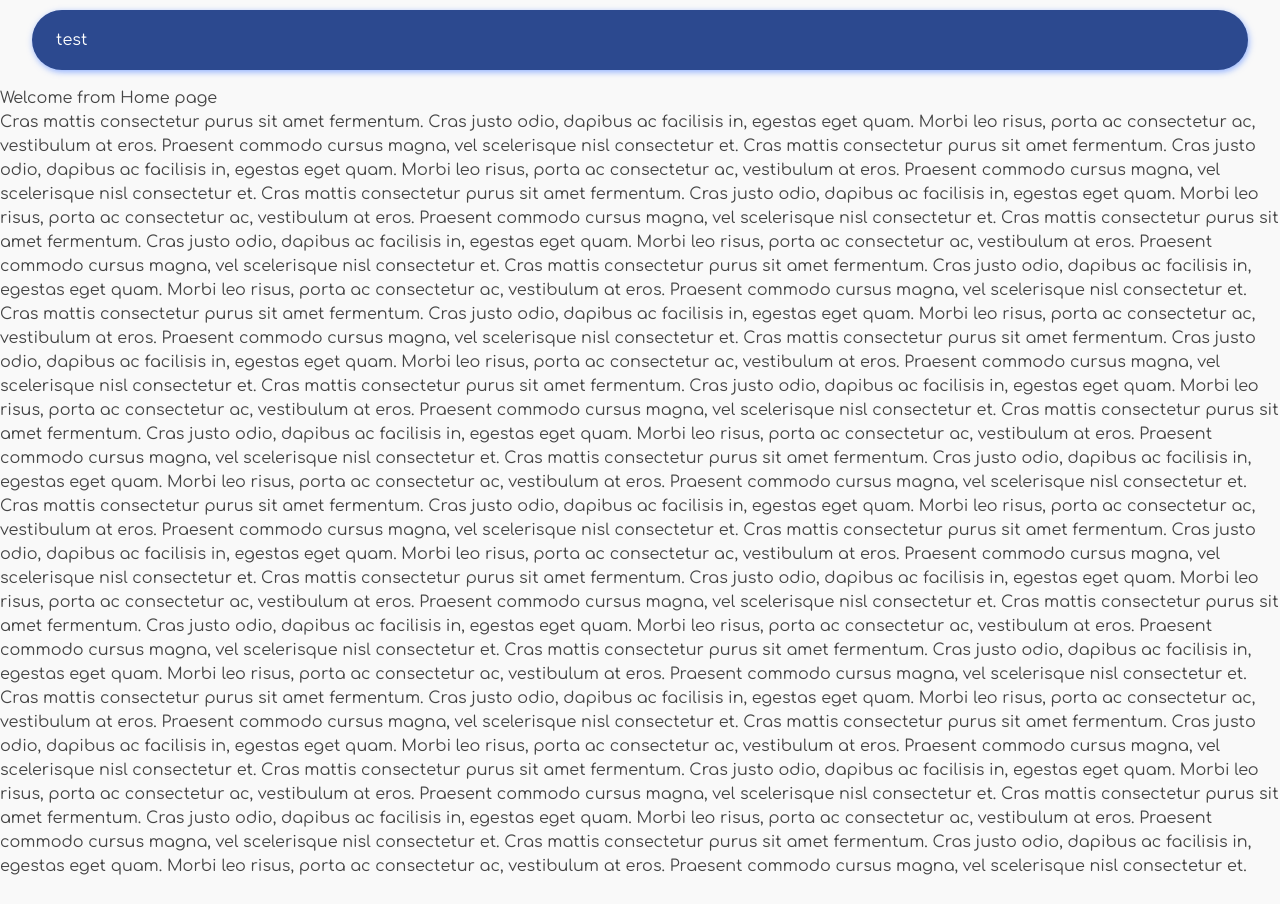
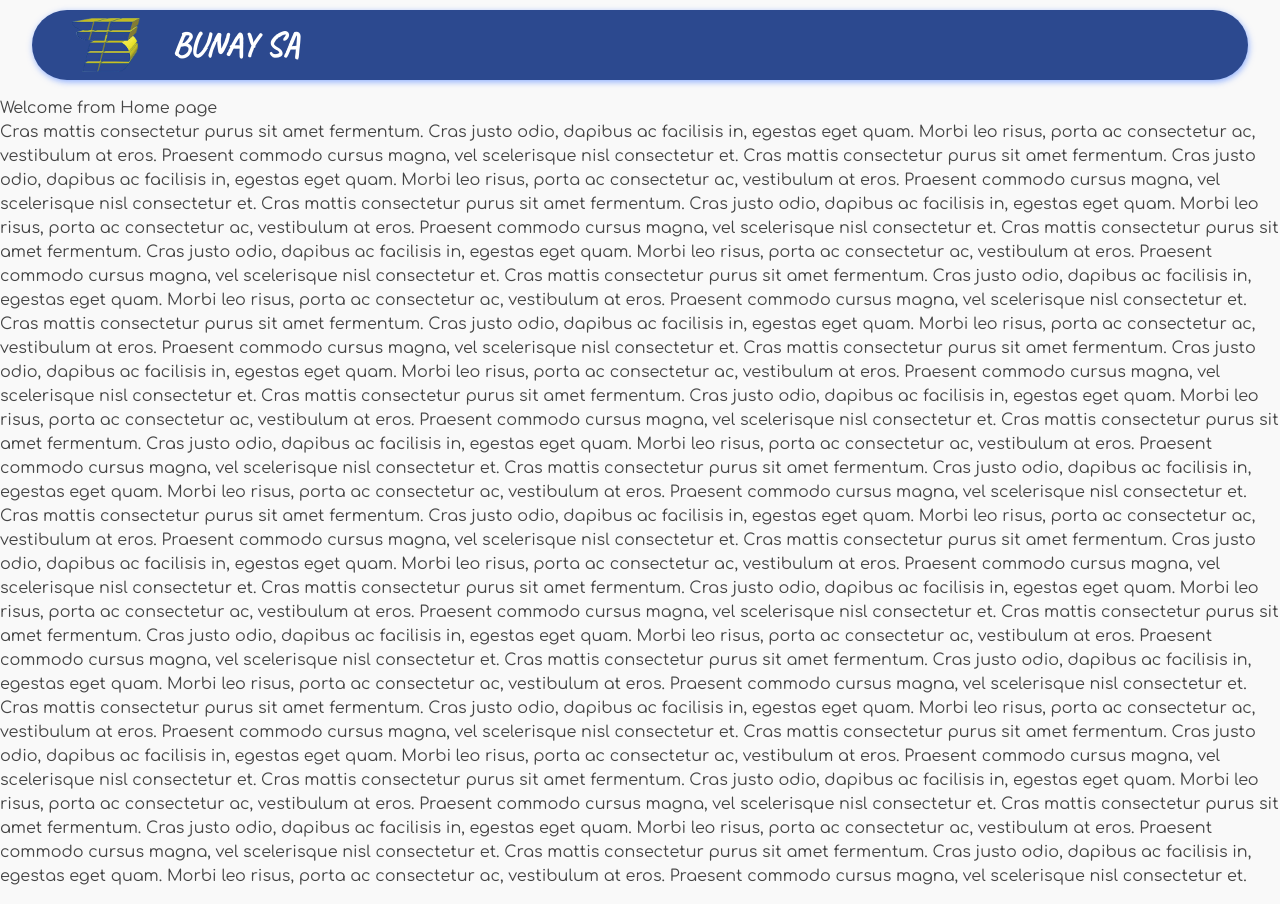
Before and after one commit to kkaraivanov/BunayHR, a React (Create React App) app in the folder client/: page / in a window 1280 px wide. Built offline with nearby package versions, Linux system fonts and the light colour scheme.

Commit message:
top menu style

```diff
--- a/client/src/components/Layout/Header/index.js
+++ b/client/src/components/Layout/Header/index.js
@@ -1,10 +1,21 @@
 import React from "react";
 import { makeStyles } from "@mui/styles";
-import { AppBar, Toolbar } from "@mui/material";
+import { AppBar, Box, Link, Toolbar, Typography } from "@mui/material";
+import logo from '../../../assets/images/bunay-logo.png';
 
 const useStyles = makeStyles((theme) => {
     return {
-
+        logo: {
+            display: 'flex',
+            alignItems: 'center',
+            padding: theme.spacing(0, 2),
+        },
+        logoContent: {
+            textTransform: 'uppercase',
+            fontSize: 34,
+            fontWeight: 600,
+            padding: theme.spacing(0, 2),
+        }
     }
 });
 
@@ -17,7 +28,17 @@ export default () => {
             elevation={0}
         >
             <Toolbar>
-                test
+                <Link href="/" className={classes.logo}>
+                    <Box
+                        component="img"
+                        sx={{ height: 54 }}
+                        alt="Logo"
+                        src={logo}
+                    />
+                </Link>
+                <Typography variant='body2' spacing={2} className={classes.logoContent}>
+                    Bunay SA
+                </Typography>
             </Toolbar>
         </AppBar>
     )
--- a/client/src/index.css
+++ b/client/src/index.css
@@ -23,3 +23,7 @@ code {
   font-family: source-code-pro, Menlo, Monaco, Consolas, 'Courier New',
     monospace;
 }
+
+a {
+  text-decoration: none;
+}
```
